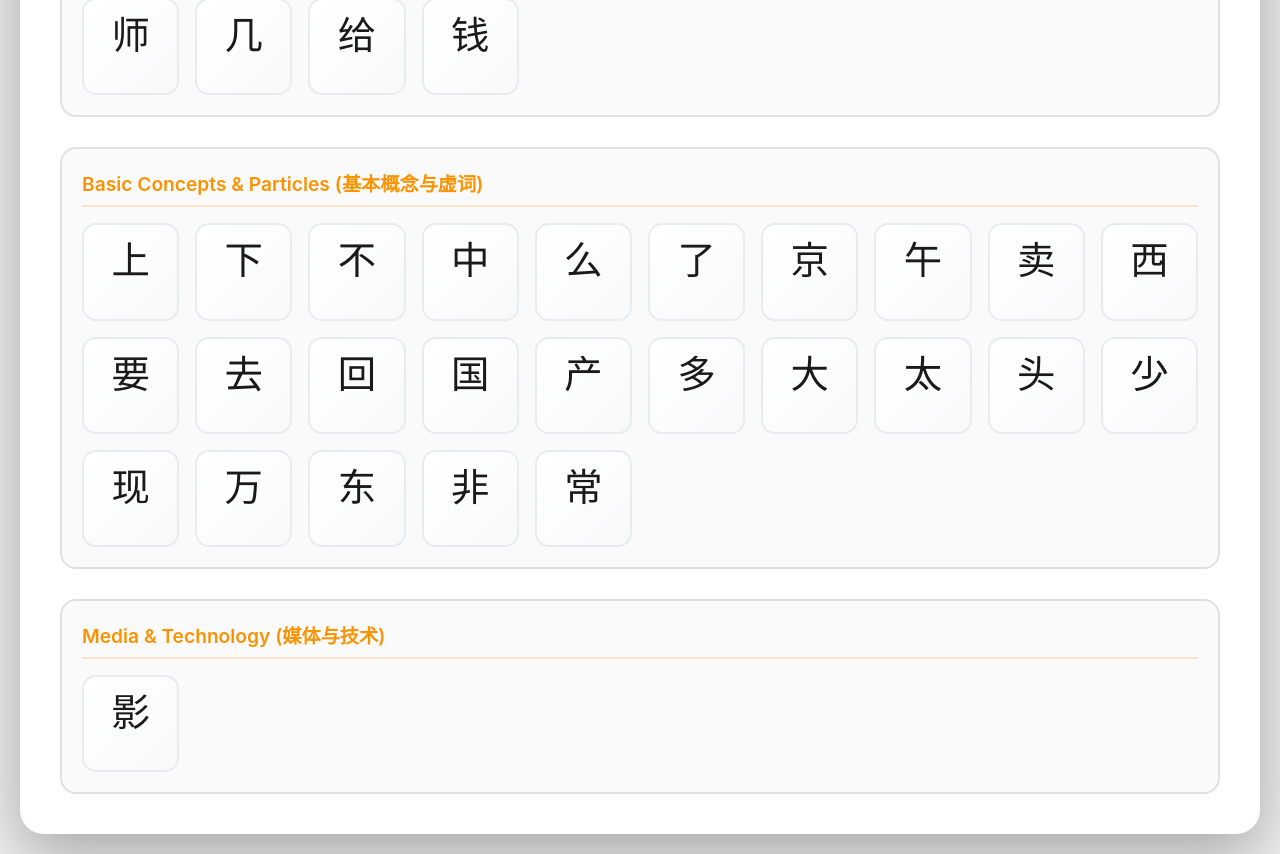
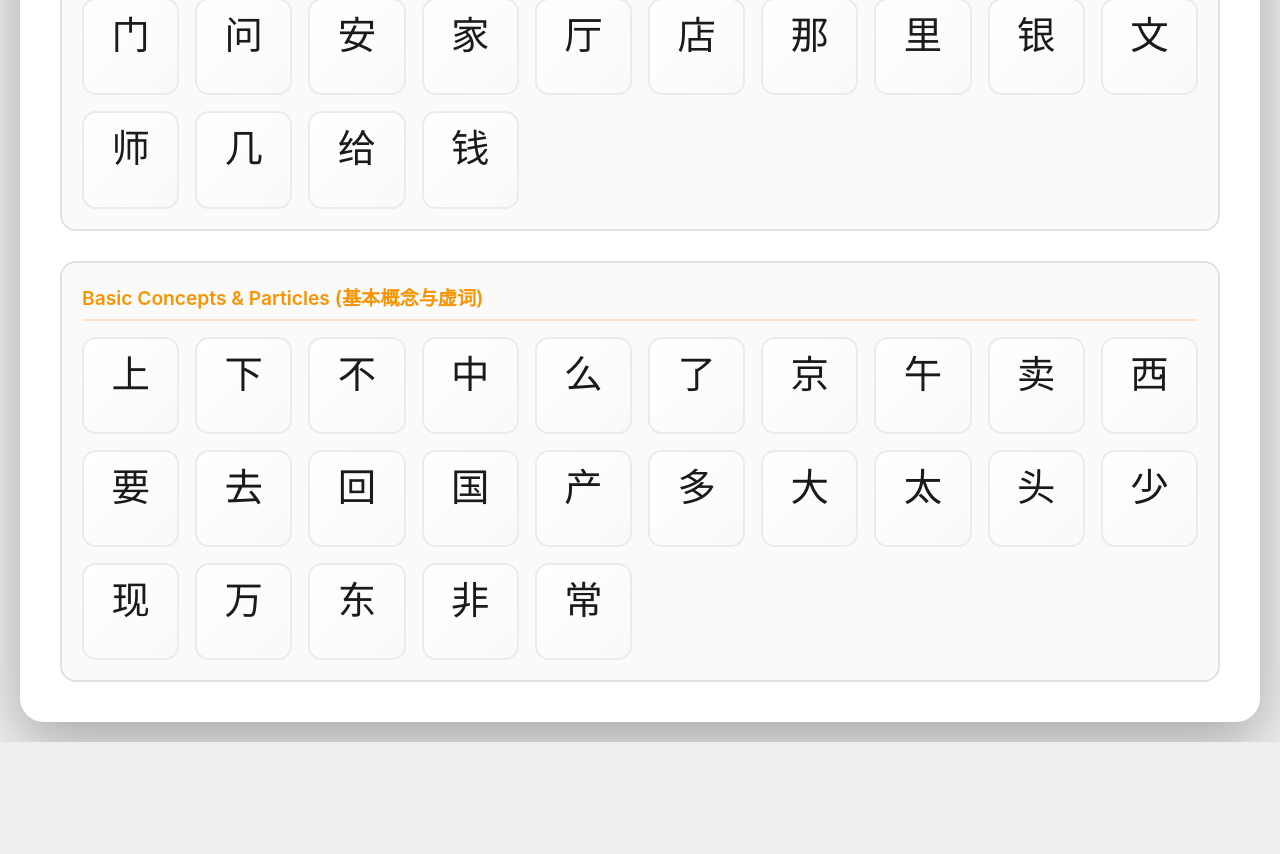
Before and after one commit to kxxxx-hi/hsk1-characters-ky, a Next.js app: page / in a window 1280 px wide. Shown: the part 2672-3526 px from the top of the page. After the commit the page ends 3414 px from the top, so only its background shows below. Built offline with nearby package versions, Linux system fonts and the light colour scheme.

Commit message:
Move 影 to nature category, remove media category

```diff
--- a/app/data/characters.ts
+++ b/app/data/characters.ts
@@ -211,7 +211,7 @@ export const characterCategories: CharacterCategory[] = [
   {
     id: 'nature',
     title: 'Nature & Elements (自然与元素)',
-    characters: '日月本机来条杯果校桌水汉没洗活温冰冷火点烫电在地坐块堡白的黑'
+    characters: '日月本机来条杯果校桌水汉没洗活温冰冷火点烫电在地坐块堡白的黑影'
   },
   {
     id: 'people',
@@ -232,11 +232,6 @@ export const characterCategories: CharacterCategory[] = [
     id: 'concepts',
     title: 'Basic Concepts & Particles (基本概念与虚词)',
     characters: '上下不中么了京午卖西要去回国产多大太头少现万东非常'
-  },
-  {
-    id: 'media',
-    title: 'Media & Technology (媒体与技术)',
-    characters: '影'
   }
 ];
 
```
